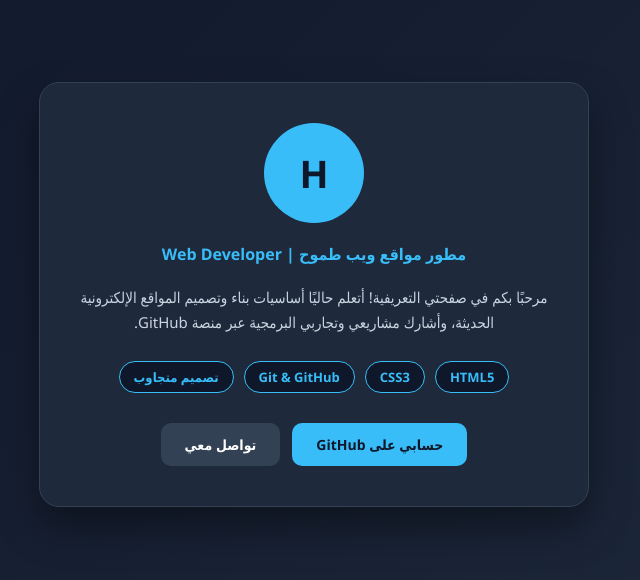
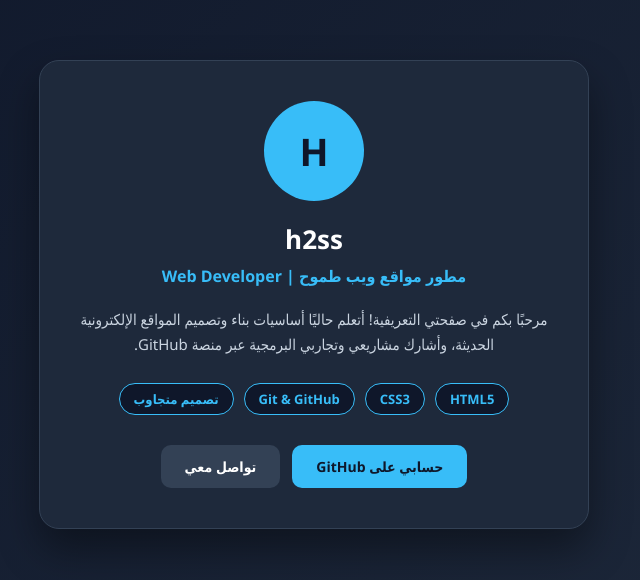
Before and after one commit to hocinfes-hue/hello-world, a plain HTML site: page index.html in a window 1280 px wide. Shown: the part 106-686 px from the top of the page, without its empty margins (326-966 px from the left). Drawn offline with Linux system fonts and the light colour scheme.

Commit message:
Update index.html

```diff
--- a/index.html
+++ b/index.html
@@ -111,6 +111,7 @@
 
   <div class="card">
     <div class="avatar">H</div>
+    <h1>h2ss</h1>
     <div class="subtitle">مطور مواقع ويب طموح | Web Developer</div>
     <p>
       مرحبًا بكم في صفحتي التعريفية! أتعلم حاليًا أساسيات بناء وتصميم المواقع الإلكترونية الحديثة، وأشارك مشاريعي وتجاربي البرمجية عبر منصة GitHub.
```
